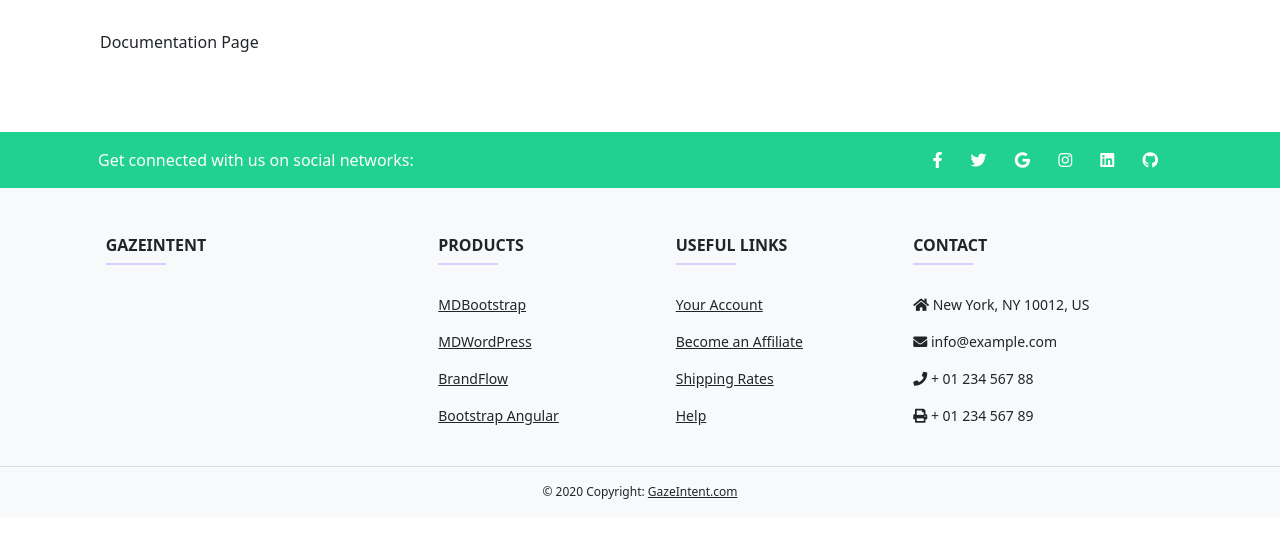
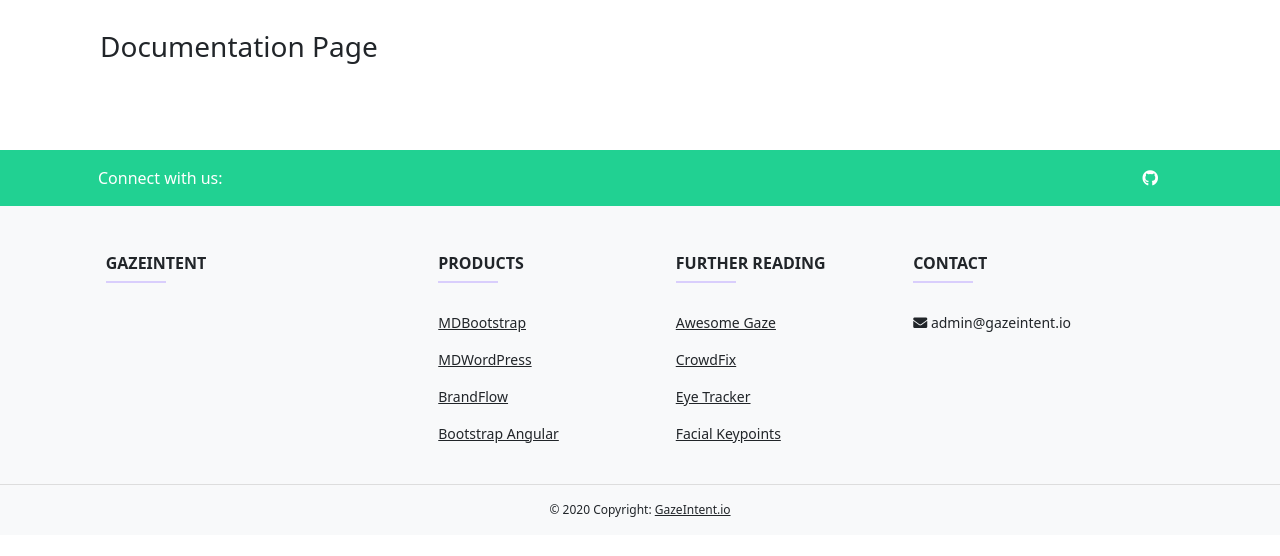
Before and after one commit to mpbunch/gazeintent, a Flask app: page /documentation in a window 1280 px wide. Shown: the part 56-612 px from the top of the page. Run offline with Flask 2, Linux system fonts and the light colour scheme; parts of the project's set-up code (start-up, migrations or seed data) failed here and were passed over; some libraries are stand-ins or nearby versions.

Commit message:
minor formatting changes

```diff
--- a/app/routes.py
+++ b/app/routes.py
@@ -39,7 +39,6 @@ def user_loader(user_id):
     user = User().query.filter_by(user_id=user_id).first()
     print(user, user_id)
     if not user:
-        print('invalid 1')
         return
     return user
 
@@ -49,7 +48,6 @@ def request_loader(request):
         email_address = request.form.get('email_address')
         user = User().query.filter_by(email_address=email_address).first()
         if not user:
-            print('invalid 2')
             return
         return user
 
@@ -62,8 +60,10 @@ def unauthorized_handler():
 @login_required
 def admin():
     if current_user.role == 'admin':
-        return render_template("admin.html", user=current_user)
-    return render_template("client.html", user=current_user)
+        active="admin"
+        return render_template("admin.html", user=current_user, active=active)
+    active="client"
+    return render_template("client.html", user=current_user, active=active)
 
 @app.route('/logout')
 def logout():
@@ -72,12 +72,14 @@ def logout():
 
 @app.route("/")
 def index():
-    return render_template("index.html")
+    active="index"
+    return render_template("index.html", active=active)
 
 @app.route("/profile")
 @login_required
 def profile():
-    return render_template("profile.html")
+    active="profile"
+    return render_template("profile.html", active=active)
 
 @app.route("/login", methods=['GET', 'POST'])
 def login():
@@ -101,11 +103,13 @@ def login():
                 "message":"Invalid credentials, try again.",
                 "type":2
             }
-    return render_template("login.html", form=form, message=message)
+    active="login"
+    return render_template("login.html", form=form, message=message, active=active)
 
 @app.route("/documentation")
 def documentation():
-    return render_template("documentation.html")
+    active="documentation"
+    return render_template("documentation.html", active=active)
 
 # @app.route("/register", methods=['GET', 'POST'])
 # @app.route('/signup', methods=['GET', 'POST'])
@@ -147,7 +151,8 @@ def signup():
                 "message": "Opps, something went wrong. Try again.",
                 "type":2
             }
-    return render_template('signup.html', form=form, message=message)
+    active="signup"
+    return render_template('signup.html', form=form, message=message, active=active)
 
 
 if __name__ == "__main__":
--- a/app/static/css/global.scss
+++ b/app/static/css/global.scss
@@ -20,3 +20,10 @@ a.text-white.me-4 {
 .ts-14{
     font-size:14px;
 }
+.ts-16{
+    font-size:16px;
+}
+li a .fa-user{
+    position:relative;
+    top:-1px;
+}
--- a/app/static/css/style.css
+++ b/app/static/css/style.css
@@ -31,4 +31,13 @@ a.text-white.me-4 {
 .ts-14 {
   font-size: 14px;
 }
+
+.ts-16 {
+  font-size: 16px;
+}
+
+li a .fa-user {
+  position: relative;
+  top: -1px;
+}
 /*# sourceMappingURL=style.css.map */
--- a/app/templates/admin.html
+++ b/app/templates/admin.html
@@ -3,7 +3,7 @@
 
 {% block content %}
 
-<h1>Admin</h1>
+<h3>Admin</h3>
 {{user.email_address}}
 
 {% endblock %}
--- a/app/templates/documentation.html
+++ b/app/templates/documentation.html
@@ -1,6 +1,6 @@
 {% extends "layout.html" %}
 {% block content %}
 
-Documentation Page
+<h3>Documentation Page</h3>
 
 {% endblock %}
--- a/app/templates/footer.html
+++ b/app/templates/footer.html
@@ -8,29 +8,13 @@
                 <section class=" d-flex justify-content-between p-3 text-white">
                     <!-- Left -->
                     <div class="me-5">
-                        <span>Get connected with us on social networks:</span>
+                        <span>Connect with us:</span>
                     </div>
                     <!-- Left -->
 
                     <!-- Right -->
                     <div>
-                        <!-- <a href="{{ url_for('signup') }}" class="text-white me-4"> -->
-                          <a href="" class="text-white me-4">
-                            <i class="fab fa-facebook-f"></i>
-                        </a>
-                        <a href="" class="text-white me-4">
-                            <i class="fab fa-twitter"></i>
-                        </a>
-                        <a href="" class="text-white me-4">
-                            <i class="fab fa-google"></i>
-                        </a>
-                        <a href="" class="text-white me-4">
-                            <i class="fab fa-instagram"></i>
-                        </a>
-                        <a href="" class="text-white me-4">
-                            <i class="fab fa-linkedin"></i>
-                        </a>
-                        <a href="" class="text-white me-4">
+                        <a href="https://github.com/mpbunch/E14ACNND3" class="text-white me-4">
                             <i class="fab fa-github"></i>
                         </a>
                     </div>
@@ -78,20 +62,22 @@
                     <!-- Grid column -->
                     <div class="col-md-3 col-lg-2 col-xl-2 mx-auto mb-4 ts-14">
                         <!-- Links -->
-                        <h6 class="text-uppercase fw-bold">Useful links</h6>
+                        <h6 class="text-uppercase fw-bold">Further Reading</h6>
                         <hr class="mb-4 mt-0 d-inline-block mx-auto"
                             style="width: 60px; background-color: #7c4dff; height: 2px" />
                         <p>
-                            <a href="#!" class="text-dark">Your Account</a>
+                            <a href="https://github.com/cvlab-uob/Awesome-Gaze-Estimation#datasets"
+                                class="text-dark">Awesome Gaze</a>
                         </p>
                         <p>
-                            <a href="#!" class="text-dark">Become an Affiliate</a>
+                            <a href="https://github.com/MemoonaTahira/CrowdFix" class="text-dark">CrowdFix</a>
                         </p>
                         <p>
-                            <a href="#!" class="text-dark">Shipping Rates</a>
+                            <a href="https://github.com/zihaoxu/cnn-eye-tracker" class="text-dark">Eye Tracker</a>
                         </p>
                         <p>
-                            <a href="#!" class="text-dark">Help</a>
+                            <a href="https://www.kaggle.com/selfishgene/youtube-faces-with-facial-keypoints"
+                                class="text-dark">Facial Keypoints</a>
                         </p>
                     </div>
                     <!-- Grid column -->
@@ -102,10 +88,7 @@
                         <h6 class="text-uppercase fw-bold">Contact</h6>
                         <hr class="mb-4 mt-0 d-inline-block mx-auto"
                             style="width: 60px; background-color: #7c4dff; height: 2px" />
-                        <p><i class="fas fa-home mr-3"></i> New York, NY 10012, US</p>
-                        <p><i class="fas fa-envelope mr-3"></i> info@example.com</p>
-                        <p><i class="fas fa-phone mr-3"></i> + 01 234 567 88</p>
-                        <p><i class="fas fa-print mr-3"></i> + 01 234 567 89</p>
+                        <p><i class="fas fa-envelope mr-3"></i> admin@gazeintent.io</p>
                     </div>
                     <!-- Grid column -->
                 </div>
@@ -117,7 +100,7 @@
         <!-- Copyright -->
         <div class="text-center p-3 bg-gray ts-12 border-top-gray">
             © 2020 Copyright:
-            <a class=" text-dark" href="https://gazeintent.com/">GazeIntent.com</a>
+            <a class=" text-dark" href="https://gazeintent.io/">GazeIntent.io</a>
         </div>
         <!-- Copyright -->
     </footer>
--- a/app/templates/header.html
+++ b/app/templates/header.html
@@ -9,28 +9,35 @@
                     <span class="navbar-toggler-icon"></span>
                 </button>
                 <div class="collapse navbar-collapse" id="navbarSupportedContent">
-                    <ul>
-
-                    </ul>
                     <ul class="navbar-nav ms-auto mb-2 mb-lg-0">
-                        <li class="nav-item">
-                            <a class="nav-link active" aria-current="page" href="/documentation">How It Works</a>
-                        </li>
                         {% if not current_user.is_authenticated %}
                         <li class="nav-item">
-                            <a class="nav-link" href="{{ url_for('signup') }}">Sign Up</a>
+                            <a {% if active=='documentation' %} class="nav-link active" aria-current="page" {% else %}
+                                class="nav-link" {% endif %} href="{{ url_for('documentation') }}">How It
+                                Works</a>
                         </li>
                         <li class="nav-item">
-                            <a class="nav-link" href="/login">Login</a>
+                            <a {% if active=='signup' %} class="nav-link active" aria-current="page" {% else %}
+                                class="nav-link" {% endif %} href="{{ url_for('signup') }}">Sign Up</a>
+                        </li>
+                        <li class="nav-item">
+                            <a {% if active=='login' %} class="nav-link active" aria-current="page" {% else %}
+                                class="nav-link" {% endif %} href="{{ url_for('login') }}">Login</a>
                         </li>
                         {% else %}
                         <li class="nav-item">
-                            <a class="nav-link" href="/profile">
-                                {{ current_user.first_name }}
+                            <a {% if active=='admin' or active=='client' %} class="nav-link active" aria-current="page"
+                                {% else %} class="nav-link" {% endif %} href="{{ url_for('admin') }}">Dashboard</a>
+                        </li>
+                        <li class="nav-item">
+                            <a {% if active=='profile' %} class="nav-link active" aria-current="page" {% else %}
+                                class="nav-link" {% endif %} href="{{ url_for('profile') }}">
+                                <i class="fa fa-user ts-12"></i> {{ current_user.first_name }}
                             </a>
                         </li>
                         <li class="nav-item">
-                            <a class="nav-link" href="/logout">Logout</a>
+                            <a {% if active=='logout' %} class="nav-link active" aria-current="page" {% else %}
+                                class="nav-link" {% endif %} href="{{ url_for('logout') }}">Logout</a>
                         </li>
                         {% endif %}
 
--- a/app/templates/index.html
+++ b/app/templates/index.html
@@ -1,8 +1,6 @@
 {% extends "layout.html" %}
 {% block content %}
 
-{% include "webcam.html" %}
-
-{% include "d3sample.html" %}
+<h3>Primary Landing Page</h3>
 
 {% endblock %}
--- a/app/templates/register.html
+++ /dev/null
@@ -1,6 +0,0 @@
-{% extends "layout.html" %}
-{% block content %}
-
-Register Form
-
-{% endblock %}
```
Also changed, not shown: app/static/css/global.css (+9 -0 lines), app/templates/client.html (+6 -2 lines), app/static/css/style.scss (line endings or trailing spaces), app/templates/signup.html (indentation only), 2 other files.
